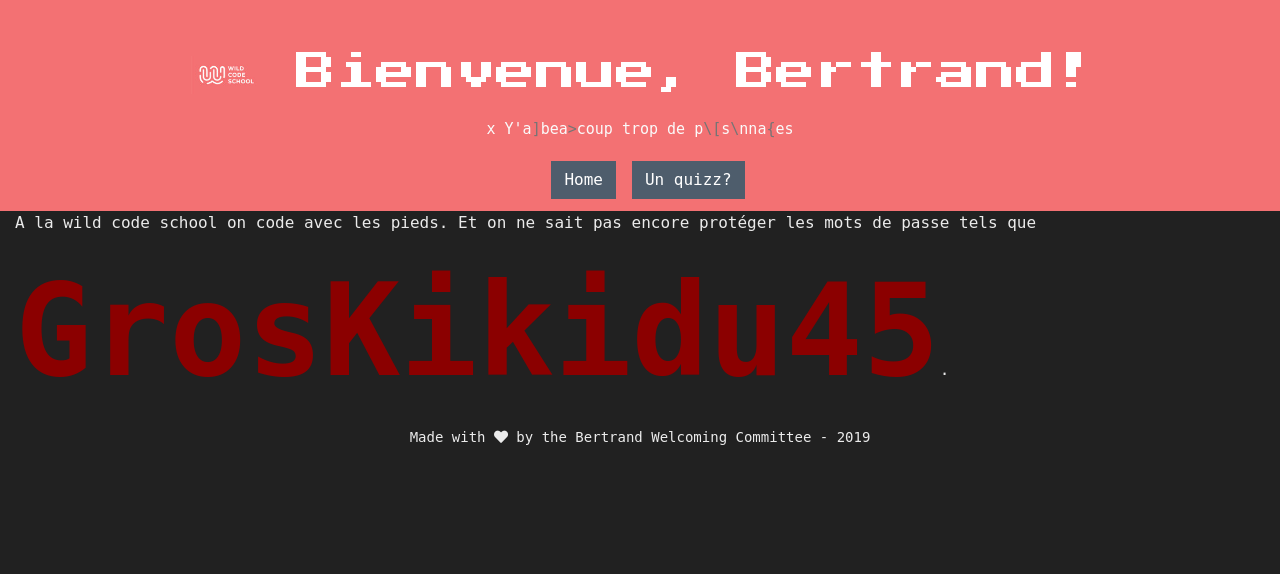
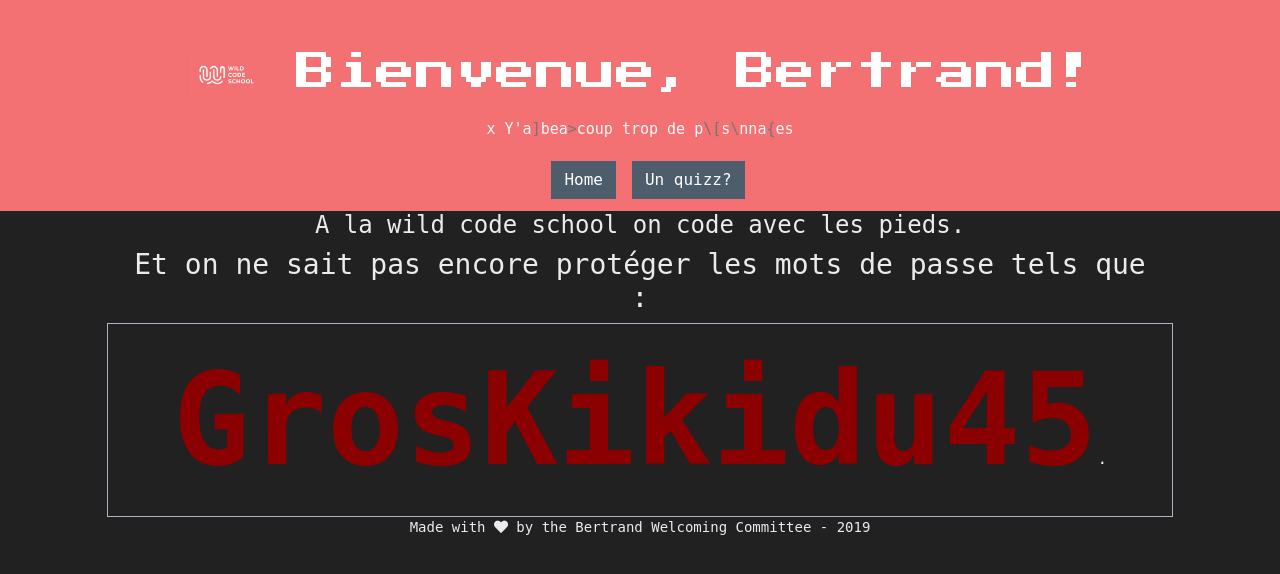
Before and after one commit to 01Andre/bienvenue_bertrand, a PHP site: template src/View/Home/wcs.html.twig in a window 1280 px wide. Shown: the top 574 px of the page. Run offline with PHP 8.4, Linux system fonts and the light colour scheme; the template is opened without the code that fills it, so the values that code supplies are empty; some libraries are stand-ins or nearby versions.

Commit message:
mise en former Kiki

```diff
--- a/src/View/Home/wcs.html.twig
+++ b/src/View/Home/wcs.html.twig
@@ -1,8 +1,17 @@
 {% extends 'layout.html.twig' %}
 
 {% block content %}
-    <div class="container-fluid">
-       A la wild code school on code avec les pieds.
-        Et on ne sait pas encore protéger les mots de passe tels que <b class="enorme">GrosKikidu45</b>.
+    <div class="container-fluid ">
+        <div class="row justify-content-center text-center">
+            <div class="col-8">
+                <h4>A la wild code school on code avec les pieds.</h4>
+            </div>
+            <div class="col-10">
+                <h3>Et on ne sait pas encore protéger les mots de passe tels que :</h3>
+            </div>
+            <div class="col-10 border border-light">
+                <b class="enorme">GrosKikidu45</b>.
+            </div>
+        </div>
     </div>
 {% endblock %}
```
